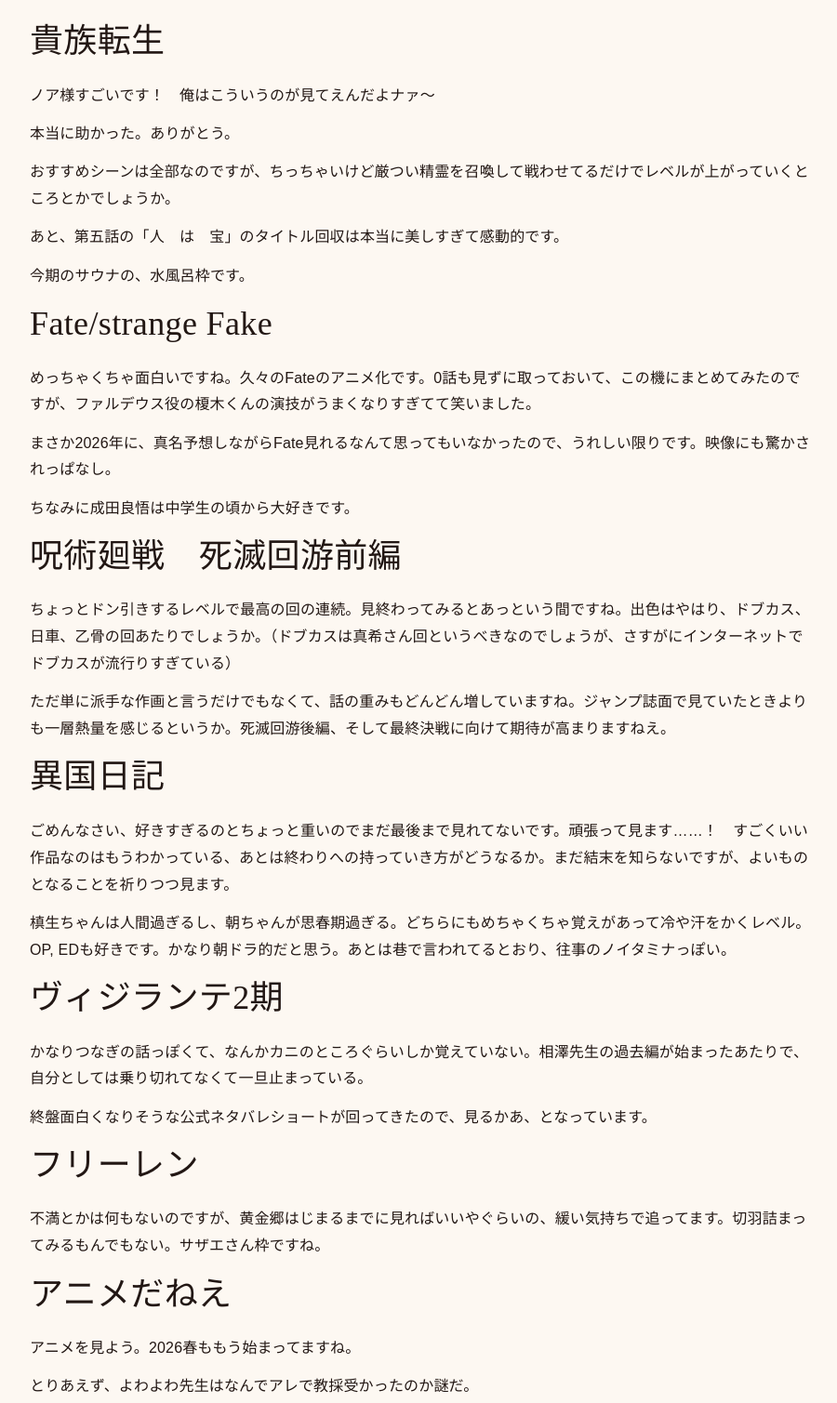
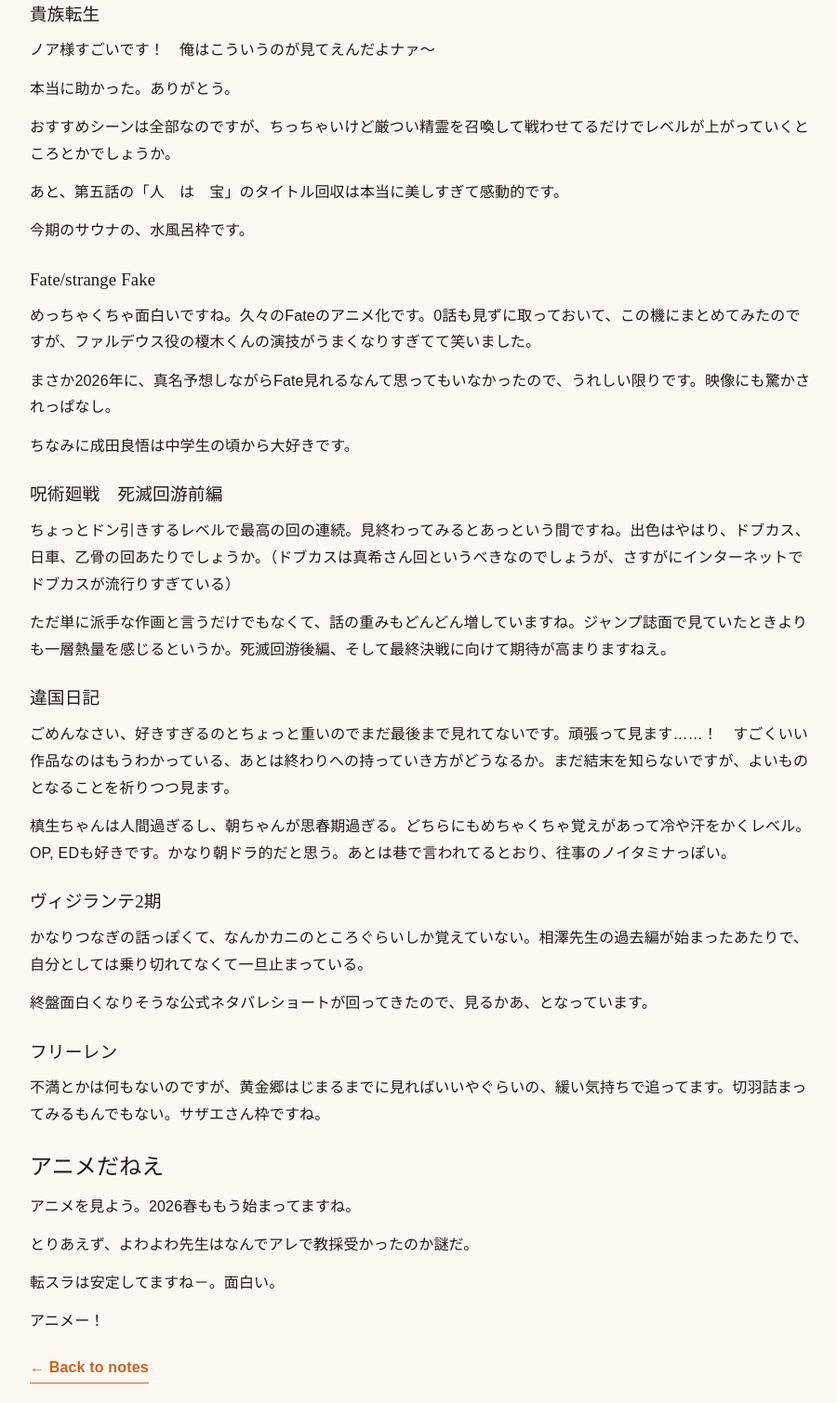
Before and after one commit to AsazuTaiga/asazutaiga.dev, an Astro site: page /notes/anime-2026-w in a window 1280 px wide. Shown: the part 1144-2653 px from the top of the page at 93% size, without its empty margins (188-1088 px from the left). Built offline with nearby package versions, Linux system fonts and the light colour scheme; Astro itself is replaced by a stand-in of ours; some packages are replaced by stand-ins of ours.

Commit message:
anime-2026-w.md の更新

```diff
--- a/src/content/posts/anime-2026-w.md
+++ b/src/content/posts/anime-2026-w.md
@@ -7,7 +7,7 @@ archived: false
 
 マジでさ、アニメの話しようぜアニメ。アニメアニメアニメ。絶対アニメの話してる方がソフトウェアエンジニアリングと近いって。いや、嘘だけど。
 
-# 2026冬、強すぎた
+## 2026冬、強すぎた
 
 久しぶりにめちゃくちゃアニメを見た。といっても5-7本位なので、すいません、めちゃくちゃでも何でもなかったです。
 
@@ -25,7 +25,7 @@ archived: false
 - ヴィジランテ2期
 - フリーレン
 
-# お気楽領主
+### お気楽領主
 
 ハッ！お気楽極楽らくらくリラックス　ひーふー　深呼吸スーハー
 
@@ -33,7 +33,7 @@ archived: false
 
 今期のサウナの、サウナ枠です。
 
-# 貴族転生
+### 貴族転生
 
 ノア様すごいです！　俺はこういうのが見てえんだよナァ～
 
@@ -45,7 +45,7 @@ archived: false
 
 今期のサウナの、水風呂枠です。
 
-# Fate/strange Fake
+### Fate/strange Fake
 
 めっちゃくちゃ面白いですね。久々のFateのアニメ化です。0話も見ずに取っておいて、この機にまとめてみたのですが、ファルデウス役の榎木くんの演技がうまくなりすぎてて笑いました。
 
@@ -53,29 +53,29 @@ archived: false
 
 ちなみに成田良悟は中学生の頃から大好きです。
 
-# 呪術廻戦　死滅回游前編
+### 呪術廻戦　死滅回游前編
 
 ちょっとドン引きするレベルで最高の回の連続。見終わってみるとあっという間ですね。出色はやはり、ドブカス、日車、乙骨の回あたりでしょうか。（ドブカスは真希さん回というべきなのでしょうが、さすがにインターネットでドブカスが流行りすぎている）
 
 ただ単に派手な作画と言うだけでもなくて、話の重みもどんどん増していますね。ジャンプ誌面で見ていたときよりも一層熱量を感じるというか。死滅回游後編、そして最終決戦に向けて期待が高まりますねえ。
 
-# 異国日記
+### 違国日記
 
 ごめんなさい、好きすぎるのとちょっと重いのでまだ最後まで見れてないです。頑張って見ます……！　すごくいい作品なのはもうわかっている、あとは終わりへの持っていき方がどうなるか。まだ結末を知らないですが、よいものとなることを祈りつつ見ます。
 
 槙生ちゃんは人間過ぎるし、朝ちゃんが思春期過ぎる。どちらにもめちゃくちゃ覚えがあって冷や汗をかくレベル。OP, EDも好きです。かなり朝ドラ的だと思う。あとは巷で言われてるとおり、往事のノイタミナっぽい。
 
-# ヴィジランテ2期
+### ヴィジランテ2期
 
 かなりつなぎの話っぽくて、なんかカニのところぐらいしか覚えていない。相澤先生の過去編が始まったあたりで、自分としては乗り切れてなくて一旦止まっている。
 
 終盤面白くなりそうな公式ネタバレショートが回ってきたので、見るかあ、となっています。
 
-# フリーレン
+### フリーレン
 
 不満とかは何もないのですが、黄金郷はじまるまでに見ればいいやぐらいの、緩い気持ちで追ってます。切羽詰まってみるもんでもない。サザエさん枠ですね。
 
-# アニメだねえ
+## アニメだねえ
 
 アニメを見よう。2026春ももう始まってますね。
 
```
